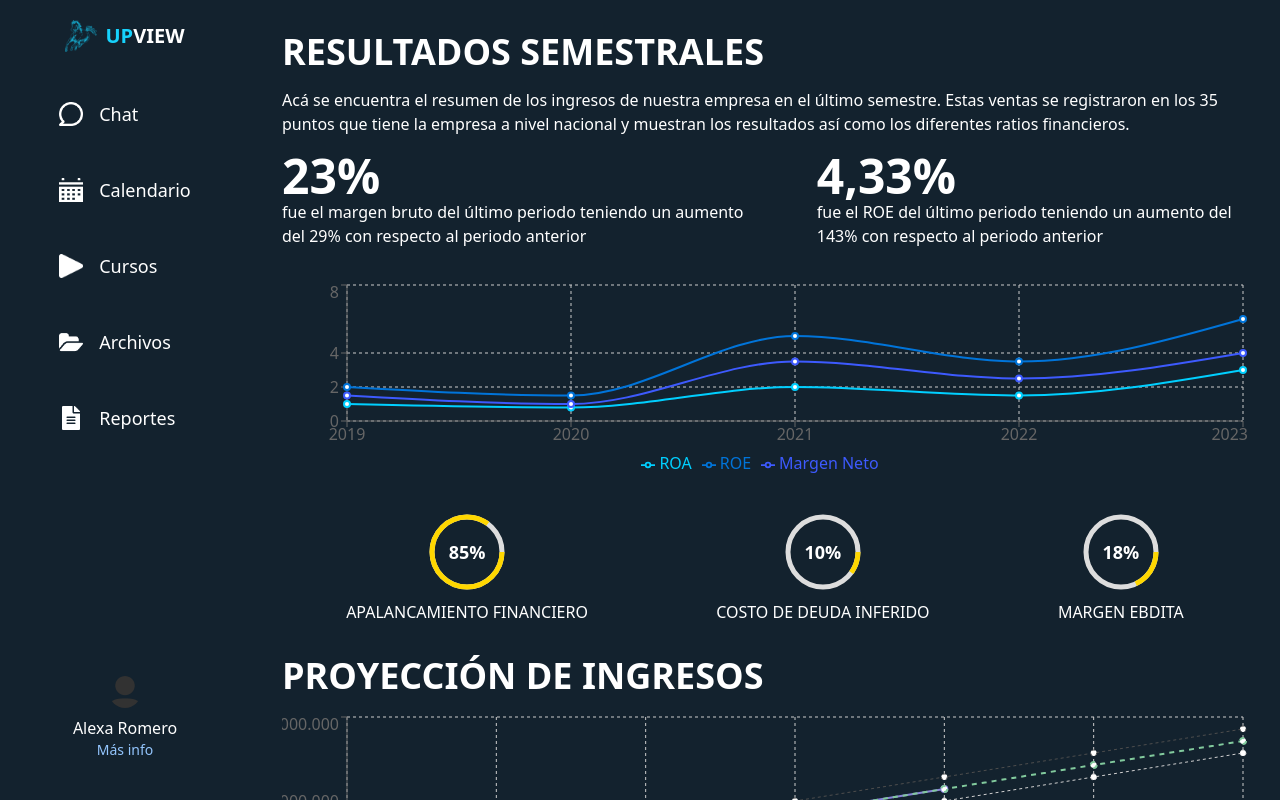
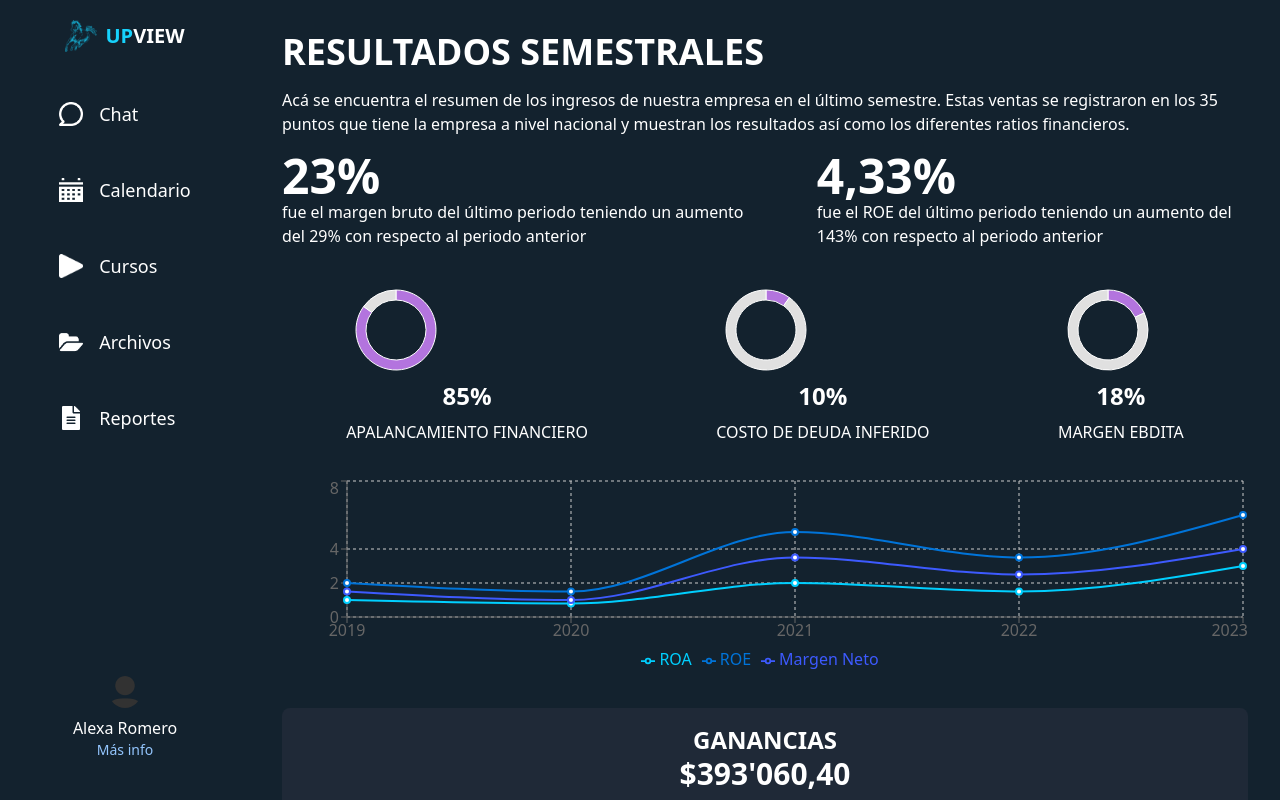
Before and after one commit to hackaton-2024-2/los-muchachones-upview, a React (Vite) app: page /reports in a window 1280 px wide. Built offline with nearby package versions, Linux system fonts and the light colour scheme.

Commit message:
change tsx to jsx

```diff
--- a/src/pages/reports.tsx
+++ b/src/pages/reports.jsx
@@ -1,5 +1,5 @@
 import React, { useState } from 'react';
-import { LineChart, Line, XAxis, YAxis, CartesianGrid, Tooltip, ResponsiveContainer, Legend } from 'recharts';
+import { LineChart, Line, XAxis, YAxis, CartesianGrid, Tooltip, ResponsiveContainer, Legend, PieChart, Pie, Cell } from 'recharts';
 import { FaArrowLeft, FaArrowRight, FaChartLine, FaBullseye, FaLightbulb, FaShieldAlt } from 'react-icons/fa';
 
 const lineChartData = [
@@ -43,37 +43,26 @@ const insights = [
   },
 ];
 
-const ProgressCircle = ({ percentage, label }) => {
-  return (
-    <div className="flex flex-col items-center">
-      <div className="relative w-20 h-20">
-        <svg className="w-full h-full">
-          <circle
-            cx="40"
-            cy="40"
-            r="35"
-            stroke="#ddd"
-            strokeWidth="5"
-            fill="transparent"
-          />
-          <circle
-            cx="40"
-            cy="40"
-            r="35"
-            stroke="#FFD700"
-            strokeWidth="5"
-            fill="transparent"
-            strokeDasharray="219.91"
-            strokeDashoffset={(1 - percentage / 100) * 219.91}
-          />
-        </svg>
-        <span className="absolute inset-0 flex items-center justify-center text-lg font-bold">
-          {percentage}%
-        </span>
+const circleData = [
+  { name: 'APALANCAMIENTO FINANCIERO', value: 85, color: '#b374de' },
+  { name: 'COSTO DE DEUDA INFERIDO', value: 10, color: '#b374de' },
+  { name: 'MARGEN EBDITA', value: 18, color: '#b374de' },
+];
+
+const CustomTooltip = ({ active, payload, label }) => {
+  if (active && payload && payload.length) {
+    return (
+      <div className="bg-white p-2 rounded shadow-md text-black">
+        <p className="font-bold">{`Año: ${label}`}</p>
+        {payload.map((entry, index) => (
+          <p key={`item-${index}`} style={{ color: entry.color }}>
+            {`${entry.name}: ${entry.value}`}
+          </p>
+        ))}
       </div>
-      <p className="text-center mt-2">{label}</p>
-    </div>
-  );
+    );
+  }
+  return null;
 };
 
 const Report = () => {
@@ -109,6 +98,29 @@ const Report = () => {
         </div>
       </div>
 
+      {/* Gráficos Circulares */}
+      <div className="flex justify-around mb-8">
+        {circleData.map((data, index) => (
+          <div key={index} className="text-center">
+            <PieChart width={100} height={100}>
+              <Pie
+                data={[{ value: data.value }, { value: 100 - data.value }]}
+                innerRadius={30}
+                outerRadius={40}
+                startAngle={90}
+                endAngle={-270}
+                dataKey="value"
+              >
+                <Cell key={`cell-${index}-filled`} fill={data.color} />
+                <Cell key={`cell-${index}-empty`} fill="#e0e0e0" />
+              </Pie>
+            </PieChart>
+            <p className="text-2xl font-bold">{data.value}%</p>
+            <p className="mt-2">{data.name}</p>
+          </div>
+        ))}
+      </div>
+
       {/* Gráfico de Líneas - ROA, ROE, Margen Neto */}
       <div className="mb-8">
         <ResponsiveContainer width="100%" height={200}>
@@ -116,7 +128,7 @@ const Report = () => {
             <CartesianGrid strokeDasharray="3 3" />
             <XAxis dataKey="year" />
             <YAxis />
-            <Tooltip />
+            <Tooltip content={<CustomTooltip />} />
             <Legend />
             <Line type="monotone" dataKey="roa" stroke="#00CFFF" strokeWidth={2} name="ROA" />
             <Line type="monotone" dataKey="roe" stroke="#0074D9" strokeWidth={2} name="ROE" />
@@ -125,32 +137,7 @@ const Report = () => {
         </ResponsiveContainer>
       </div>
 
-      {/* Gráficos circulares */}
-      <div className="flex justify-around mb-8">
-        <ProgressCircle percentage={85} label="APALANCAMIENTO FINANCIERO" />
-        <ProgressCircle percentage={10} label="COSTO DE DEUDA INFERIDO" />
-        <ProgressCircle percentage={18} label="MARGEN EBDITA" />
-      </div>
-
-      {/* Gráfico de Previsión de Ingresos */}
-      <div className="mb-8">
-        <h2 className="text-4xl font-bold mb-4">PROYECCIÓN DE INGRESOS</h2>
-        <ResponsiveContainer width="100%" height={400}>
-          <LineChart data={forecastData}>
-            <CartesianGrid strokeDasharray="3 3" />
-            <XAxis dataKey="year" />
-            <YAxis tickFormatter={(value) => new Intl.NumberFormat('es-CO', { style: 'currency', currency: 'COP', minimumFractionDigits: 0 }).format(value)} />
-            <Tooltip formatter={(value) => new Intl.NumberFormat('es-CO', { style: 'currency', currency: 'COP', minimumFractionDigits: 0 }).format(value)} />
-            <Legend />
-            <Line type="monotone" dataKey="ingresos" stroke="#8884d8" strokeWidth={2} name="Ingresos" />
-            <Line type="monotone" dataKey="prev" stroke="#82ca9d" strokeWidth={2} strokeDasharray="5 5" name="Previsión" />
-            <Line type="monotone" dataKey="limiteInferior" stroke="#d0d0d0" strokeWidth={1} strokeDasharray="3 3" name="Límite de confianza inferior" />
-            <Line type="monotone" dataKey="limiteSuperior" stroke="#4d4d4d" strokeWidth={1} strokeDasharray="3 3" name="Límite de confianza superior" />
-          </LineChart>
-        </ResponsiveContainer>
-      </div>
-
-      {/* Información de ganancias e insights */}
+      {/* Información de ganancias */}
       <div className="text-center mt-8 p-4 bg-gray-800 rounded-lg">
         <h3 className="text-2xl font-bold">GANANCIAS</h3>
         <p className="text-3xl font-bold mb-2">$393'060,40</p>
```
